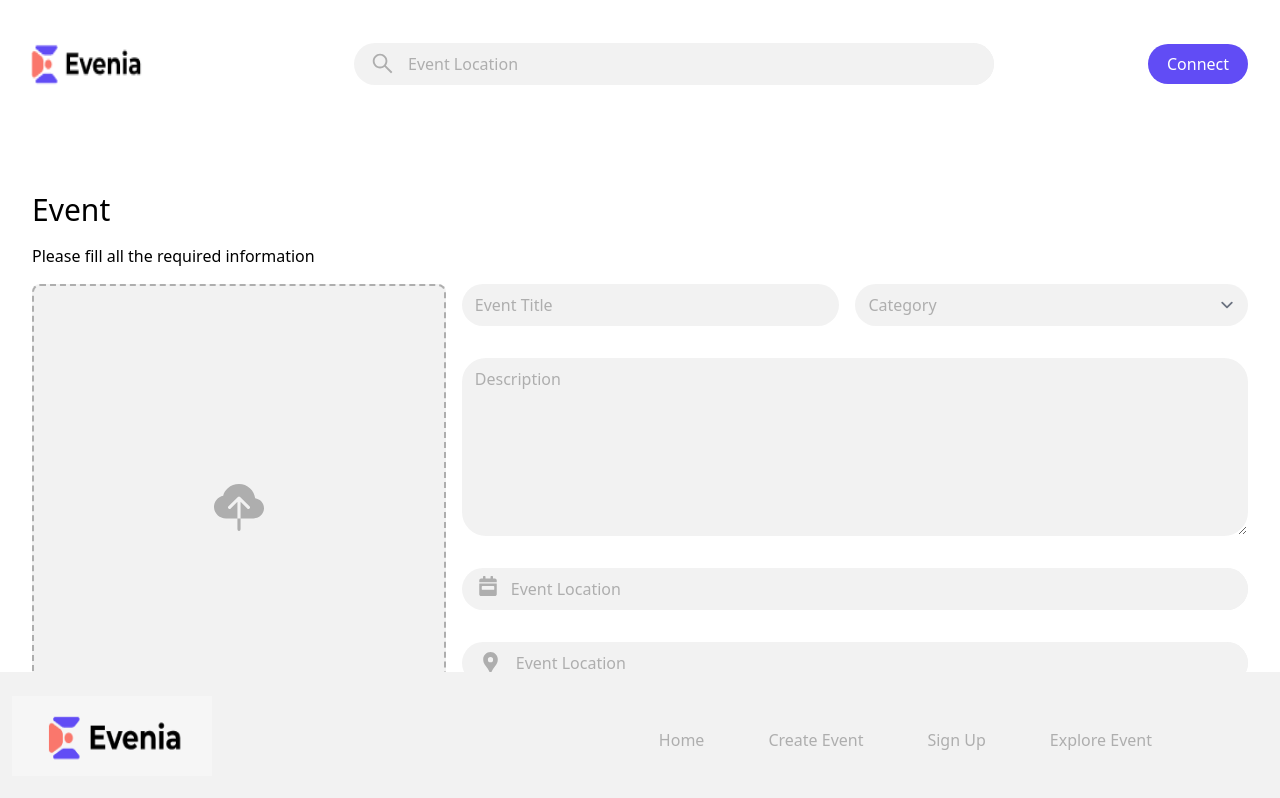
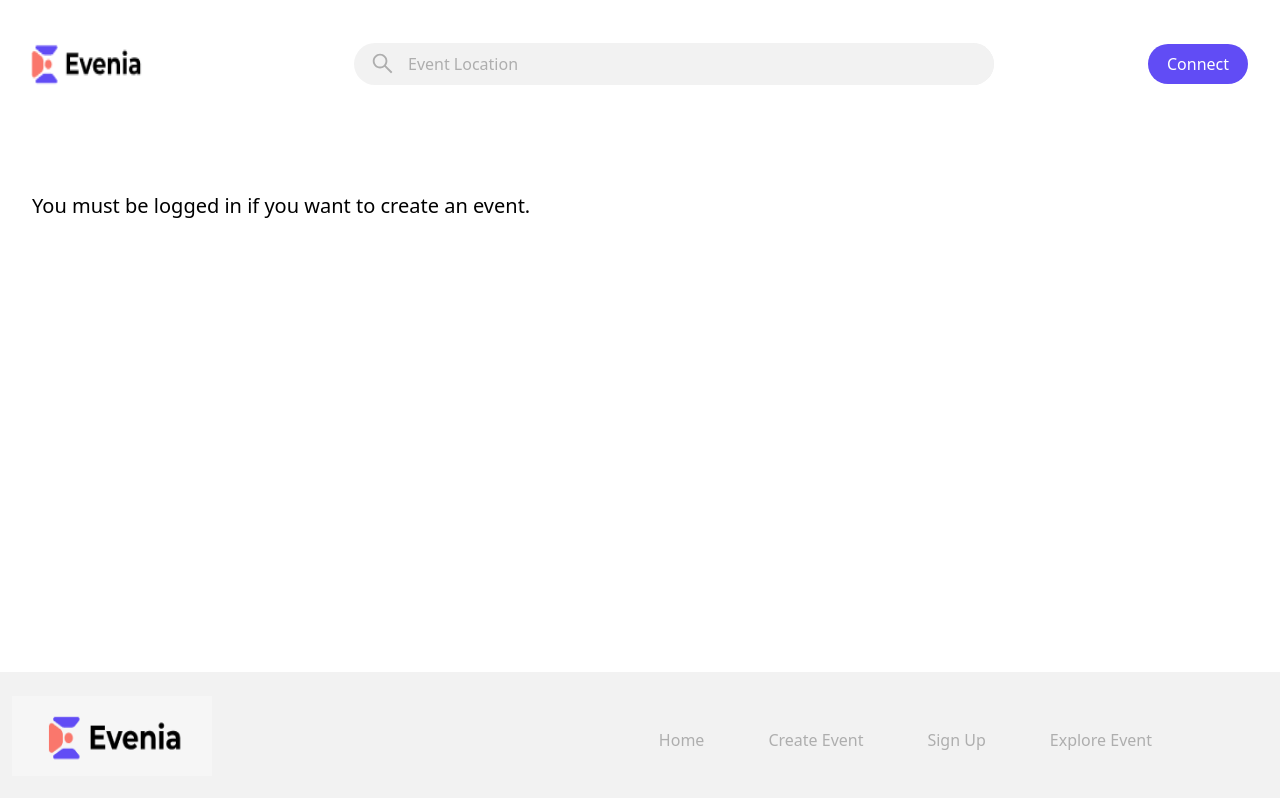
Before and after one commit to HassanChehab/trustblock, a Next.js app in the folder client/: page /event/create in a window 1280 px wide. Built offline with nearby package versions, Linux system fonts and the light colour scheme; no server answers.

Commit message:
refactor: Authentication is now used on every page.

```diff
--- a/client/src/components/home/home-card.tsx
+++ b/client/src/components/home/home-card.tsx
@@ -30,7 +30,7 @@ export default function HomeCard({
 	return (
 		<div
 			onClick={cardClicked}
-			className="w-[20em] h-[25em] rounded-3xl overflow-hidden drop-shadow-xl bg-white relative cursor-pointer home-card-move-up"
+			className="w-[20em] h-[25em] rounded-3xl overflow-hidden drop-shadow-xl bg-white relative cursor-pointer"
 		>
 			<div className="h-[60%] relative">
 				<Image layout="fill" src={image} alt="Card image" />
--- a/client/src/components/shared/navbar.tsx
+++ b/client/src/components/shared/navbar.tsx
@@ -11,8 +11,8 @@ export default function Navbar({
 	search,
 	setSearch,
 }: {
+	setSearch: Function;
 	search: string | null;
-	setSearch: Function;
 }) {
 	const router = useRouter();
 	const dataForInput = { search };
--- a/client/src/pages/event/[id].tsx
+++ b/client/src/pages/event/[id].tsx
@@ -1,11 +1,14 @@
 import Image from "next/image";
 import { Event } from "@types";
 import { useRouter } from "next/router";
+import { useSession } from "next-auth/react";
 import dateUtils from "@/services/date-utils";
 import type { GetServerSideProps } from "next";
 import { MdLocationPin } from "react-icons/md";
 import { FaCalendarWeek } from "react-icons/fa";
-import Button from "@/components/shared/button";
+import DangerButton from "@/components/shared/danger-button";
+import PrimaryButton from "@/components/shared/primary-button";
+import OutlinedButton from "@/components/shared/outlined-button";
 import ConditionalRendering from "@/components/shared/conditional-rendering";
 
 export const getServerSideProps: GetServerSideProps = async ({ query }) => {
@@ -117,9 +120,8 @@ function TopRow({
 						<ConditionalRendering shouldDisplay={isAuthenticated}>
 							<div className="flex gap-4">
 								<div className="w-[150px] mt-8">
-									<Button
+									<OutlinedButton
 										label="update event"
-										buttonStyle="outlined"
 										action={() =>
 											console.log(
 												"no action for this button"
@@ -127,10 +129,9 @@ function TopRow({
 										}
 									/>
 								</div>
-								<div className="w-[100px] mt-8">
-									<Button
+								<div className="w-[150px] mt-8">
+									<DangerButton
 										label="delete"
-										buttonStyle="danger"
 										action={() =>
 											console.log(
 												"no action for this button"
@@ -160,9 +161,8 @@ function TopRow({
 							</p>
 						</div>
 						<div className="w-[150px] mt-8">
-							<Button
+							<PrimaryButton
 								label="register"
-								buttonStyle="primary"
 								action={() =>
 									console.log("no action for this button")
 								}
@@ -212,8 +212,8 @@ function BottomDiv({ fetchedEvent }) {
 }
 
 export default function EventPage({ fetchedEvent }: { fetchedEvent: Event }) {
-	// Todo: replace that variable by the actual value from nextAuth
-	const isAuthenticated = true;
+	const { status } = useSession();
+	const isAuthenticated = status === "authenticated";
 
 	return (
 		<div className="w-full h-fit-content bg-myLightBlue">
--- a/client/src/pages/event/create.tsx
+++ b/client/src/pages/event/create.tsx
@@ -1,14 +1,20 @@
+import { useSession } from "next-auth/react";
 import Upload from "@/components/form/upload";
 import EventForm from "@/components/form/event-form";
 import PrimaryButton from "@/components/shared/primary-button";
+import ConditionalRendering from "@/components/shared/conditional-rendering";
 
 export default function EventFormPage() {
+	const { status } = useSession();
+	const isAuthenticated = status === "authenticated";
+
 	const onFormSubmit = () => {
 		console.log("button clicked");
 	};
 
 	return (
 		<div className="w-full h-[100vh] overflow-hidden">
+			<ConditionalRendering shouldDisplay={isAuthenticated}>
 				<h1
 					className="
 				2xl:ml-24 2xl:mr-24 2xl:mt-16	md:ml-8 md:mr-8 md:mt-16    xs:ml-4 xs:mr-4: mt-4
@@ -61,6 +67,17 @@ export default function EventFormPage() {
 				>
 					<PrimaryButton label="Continue" action={onFormSubmit} />
 				</div>
+			</ConditionalRendering>
+			<ConditionalRendering shouldDisplay={!isAuthenticated}>
+				<p
+					className="
+					2xl:ml-24 2xl:mr-24 2xl:mt-16	md:ml-8 md:mr-8 md:mt-16    xs:ml-4 xs:mr-4: mt-4
+					md:text-xl   xs:text-2xl
+					"
+				>
+					You must be logged in if you want to create an event.
+				</p>
+			</ConditionalRendering>
 		</div>
 	);
 }
```
Also changed, not shown: 1 other file (tests, documents, lock files or other folders). Lines whose indentation alone changed are shown as unchanged.
